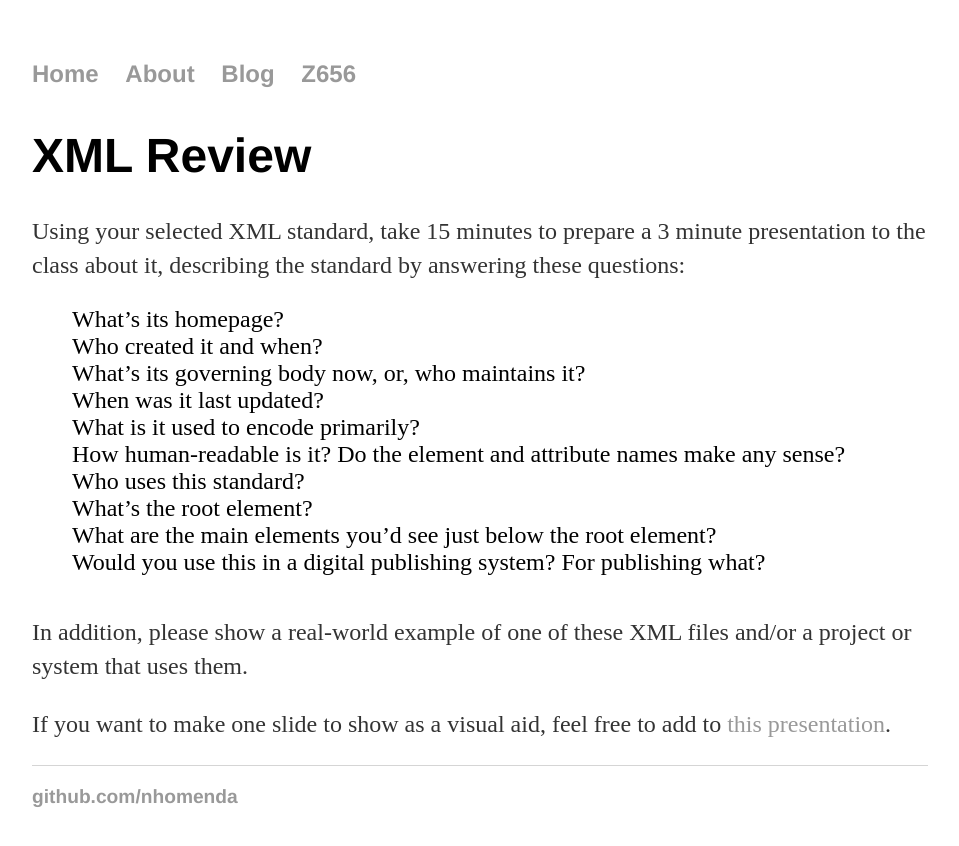
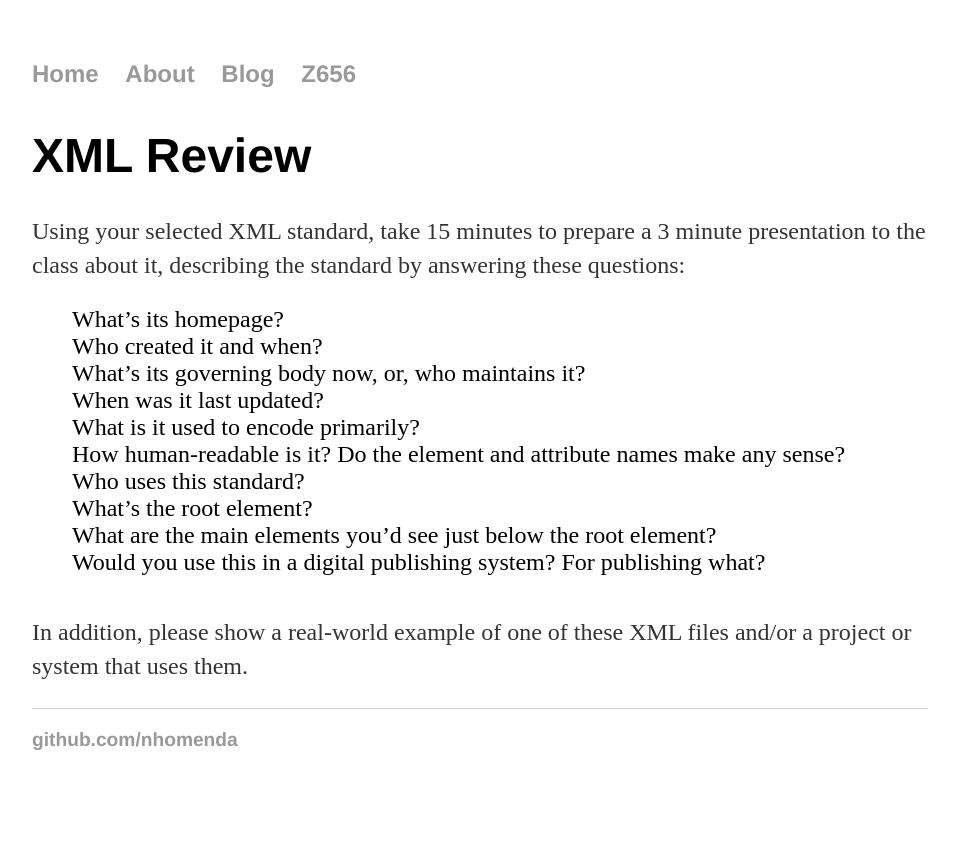
Before and after one commit to nhomenda/nhomenda.github.io, a Jekyll site: the page built from Z656/XMLreview.html, in a window 1280 px wide. Shown: the top 846 px of the page, without its empty margins (160-1119 px from the left). Built offline with Jekyll 4.4.1, drawn with Linux system fonts in a browser that asks for light colours; part of the change alters nothing that is shown.

Commit message:
Update and rename XML-review.html to XMLreview.html

```diff
--- a/Z656/XML-review.html
+++ b/Z656/XMLreview.html
@@ -1,7 +1,7 @@
 ---
 layout: default
 title: "XML Review"
-date: 2018-01-17
+date: 2018-01-18
 ---
 
 <h1>{{ page.title }}</h1>
@@ -20,6 +20,6 @@ date: 2018-01-17
     <li>Would you use this in a digital publishing system? For publishing what?</li>
   </ul>
   <p>In addition, please show a real-world example of one of these XML files and/or a project or system that uses them.</p>
-  <p>If you want to make one slide to show as a visual aid, feel free to add to <a href="https://docs.google.com/presentation/d/1YZpD-GbqpRM4uWRCAGRABjHdZZcE32ryXPfwHqSG8iU/edit?usp=sharing">this presentation</a>.</p>
+
 
 </div><!-- /.blurb -->
```
